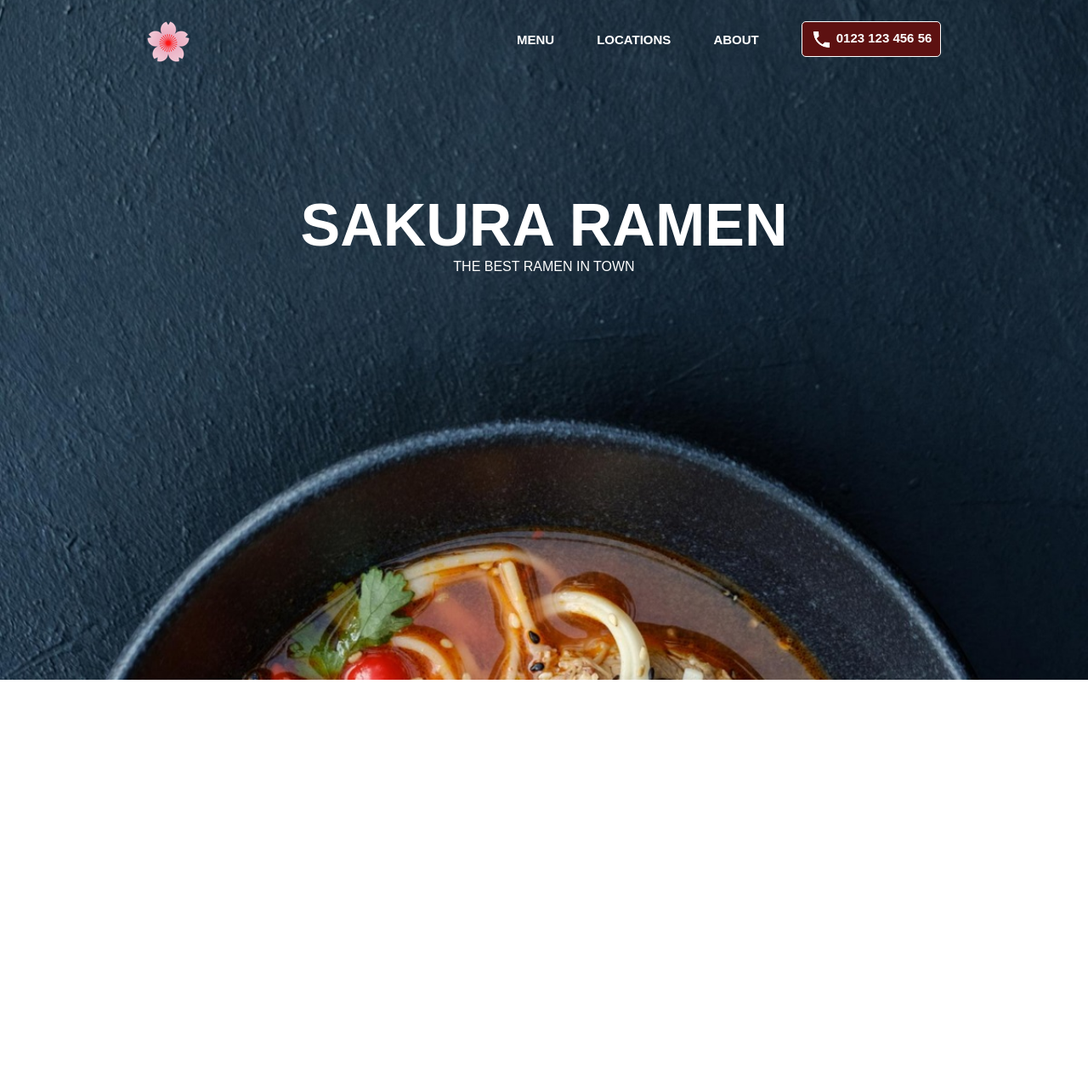
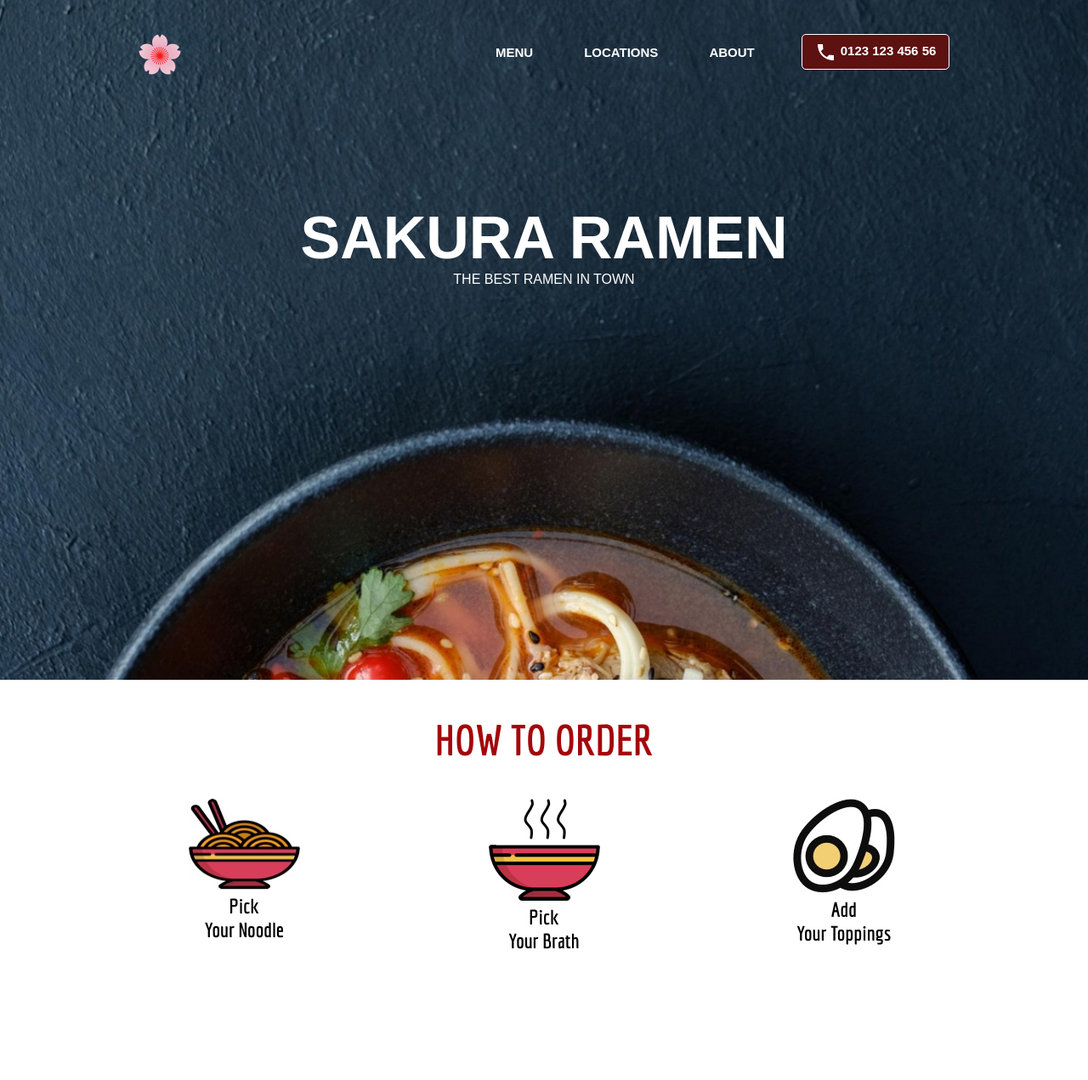
Before and after one commit to RickiWeigel/DeveloperAkademie, a plain HTML site: page SakuraRahmen/index.html in a window 1280 px wide. Shown: the whole page at 85% size. Before the commit the page ends 800 px from the top, so only its background shows below. Drawn offline with Linux system fonts and the light colour scheme.

Commit message:
sektion2

```diff
--- a/SakuraRahmen/index.html
+++ b/SakuraRahmen/index.html
@@ -7,6 +7,7 @@
     <meta name="viewport" content="width=device-width, initial-scale=1.0">
     <title>Sakura </title>
     <link rel="stylesheet" href="style.css">
+    <link rel="preconnect" href="https://fonts.googleapis.com"><link rel="preconnect" href="https://fonts.gstatic.com" crossorigin><link href="https://fonts.googleapis.com/css2?family=Economica:wght@400;700&display=swap" rel="stylesheet">
 </head>
 
 <body>
@@ -14,11 +15,11 @@
     <div class="bg1">
         <div class="header">
             <div class="saku-logo"></div>
-            <div class="nav">
+            <div class="navbar">
                 <ul>
-                    <li class="menu"><a href="#">Menu</a></li>
-                    <li class="menu"><a href="#">Locations</a></li>
-                    <li class="menu"><a href="#">About</a></li>
+                    <li class="nav"><a href="#bg2">Menu</a></li>
+                    <li class="nav"><a href="#">Locations</a></li>
+                    <li class="nav"><a href="#">About</a></li>
                     <li class="phone-button"><a href="tel:+49 (0) 123 123 456 56"><img id="phone" src="./img/phone.png" alt="Telefonsymbol">0123 123 456 56</a></li>
                 </ul>
             </div>
@@ -26,6 +27,15 @@
         <div class="container1"><h1>Sakura Ramen</h1></div>
         <div class="container2">The best Ramen in Town</div>
     </div>
+
+    <div id="bg2" class="bg2">
+        <div class="howOrder"><h2>how to order</h2></div>
+        <div class="icon-menu">
+            <div  id ="i1" class="icon"><img src="./img/bowl_icon.jpg" alt=""><span>Pick<br>Your Noodle</span></div>
+            <div  id ="i2" class="icon"><img src="./img/broth_icon.png" alt=""><span>Pick<br>Your Brath</span></div>
+            <div  id ="i3" class="icon"><img src="./img/eggs_icon.jpg" alt=""><span>Add<br>Your Toppings</span></div>
+        </div>
+    </div>
 </body>
 
 </html>
--- a/SakuraRahmen/style.css
+++ b/SakuraRahmen/style.css
@@ -5,10 +5,11 @@ html {
 body {
     margin: 0;
     font-family: "Raleway", sans-serif;
-    text-transform: uppercase;
+
 }
 
 .bg1 {
+    text-transform: uppercase;
     background-image: url(./img/bgr1.jpg);
     height: 100vh;
     background-position: center;
@@ -19,7 +20,7 @@ body {
 .header {
     height: 50px;
     display: flex;
-    padding-top: 25px;
+    padding-top: 40px;
     justify-content: space-around;
 }
 
@@ -29,24 +30,31 @@ body {
     width: 50px;
 }
 
-.nav ul {
+.navbar ul {
     margin: 0;
     display: flex;
     align-items: center;
 }
 
-.nav li {
+.navbar li {
     list-style: none;
     height: 20px;
 }
 
-.menu {
+.nav {
     padding-right: 50px;
     display: flex;
     align-items: center;
+    border-radius: 5px;
 }
 
-.nav a {
+.nav a:hover{
+    background-color: rgba(255, 255, 255, 0.274);
+}
+
+.navbar a {
+    padding: 5px;
+    border-radius: 5px;
     color: white;
     font-weight: bold;
     font-size: 15px;
@@ -61,6 +69,10 @@ body {
     padding: 10px;
     border-radius: 5px;
     border: 1px solid white;
+}
+
+.phone-button:hover{
+    background-color: #a02d2d;
 }
 
 #phone {
@@ -85,5 +97,34 @@ h1{
     display: flex;
     justify-content: center;
     color: white;
+}
 
+.bg2{
+    font-family: 'Economica', sans-serif !important;
+    font-weight: bold;
 }
+
+.howOrder{
+    display: flex;
+    justify-content: center;
+}
+
+h2 {
+    text-transform: uppercase;
+    font-size: 50px;
+    color: #a4050a;
+}
+
+.icon-menu{
+    display: flex;
+    justify-content: space-evenly;
+    padding-bottom: 150px;
+}
+
+.icon{
+    width: 131px;
+    height: auto;
+    flex-direction: column;
+    text-align: center;
+    font-size: 24px;
+}
```
